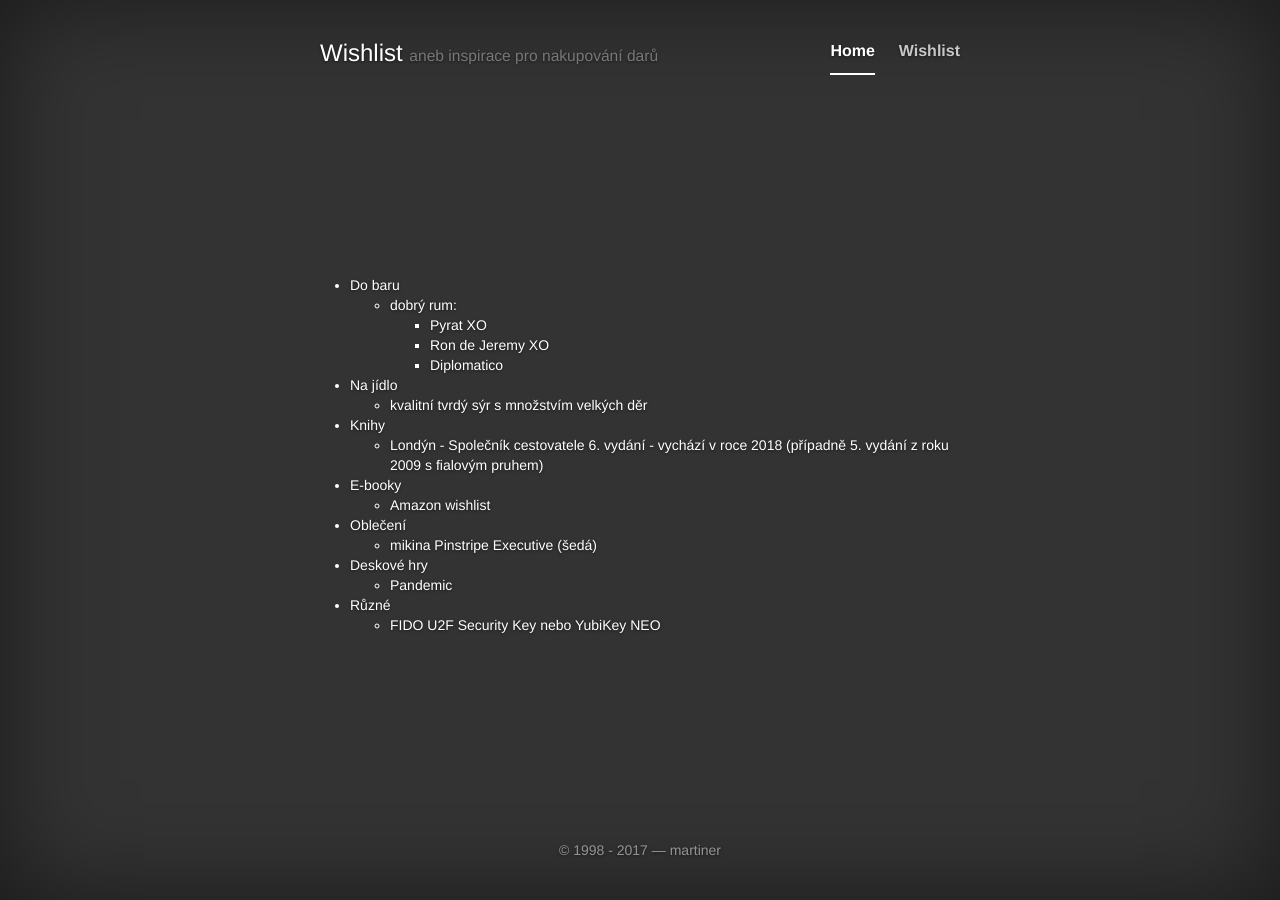
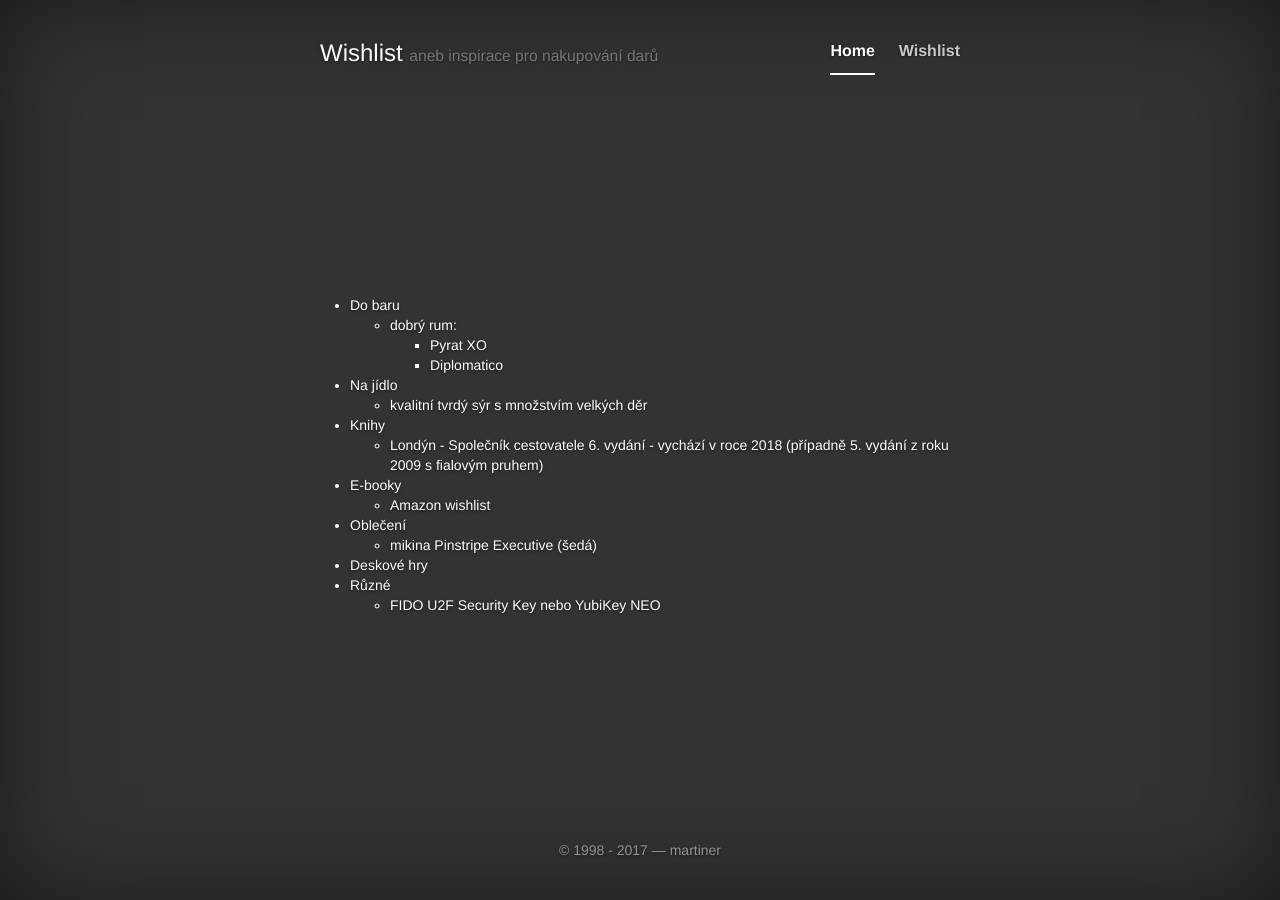
Before and after one commit to martiner/martiner.github.com, a Jekyll site: the page built from wishlist.html, in a window 1280 px wide. Built offline with Jekyll 4.4.1, drawn with Linux system fonts in a browser that asks for light colours; nearby versions of some CDN libraries.

Commit message:
Update wishlist.html

```diff
--- a/wishlist.html
+++ b/wishlist.html
@@ -9,7 +9,6 @@ redirect_from: /wishlist/
 	<li>dobrý rum:
 	<ul>
 	<li><a href="https://www.eshop.maneo.cz/m/pyrat-xo-reserve-0-7l-40-ean10129-skup2Zn1ak6Zn1ak1.php?18_let=ano">Pyrat XO</a></li>
-	<li><a href="https://www.eshop.maneo.cz/ron-de-jeremy-xo-0-7l-40-ean10981-skup2Zn1ak6Zn1ak30.php?18_let=ano">Ron de Jeremy XO</a></li>
 	<li><a href="https://sortiment.makro.cz/cs/search/?q=diplomatico">Diplomatico</a></li>
 	<!--<li><a href="https://sortiment.makro.cz/cs/search/?q=zacapa">Zacapa</a></li>-->
 	<!--<li><a href="https://sortiment.makro.cz/cs/search/?q=dictador">Dictador</a>)</li>-->
@@ -36,8 +35,7 @@ redirect_from: /wishlist/
 	</ul></li>
 
 <li>Deskové hry<ul>
-	<li><a href="https://www.knihydobrovsky.cz/pandemic-663183">Pandemic</a></li>
-	<!--<li><a href="https://www.knihydobrovsky.cz/takenoko-644204">Takenoko</a></li>-->
+	<!--<li><a href=""></a></li>-->
 	</ul></li>
 
 <li>Různé<ul>
```
